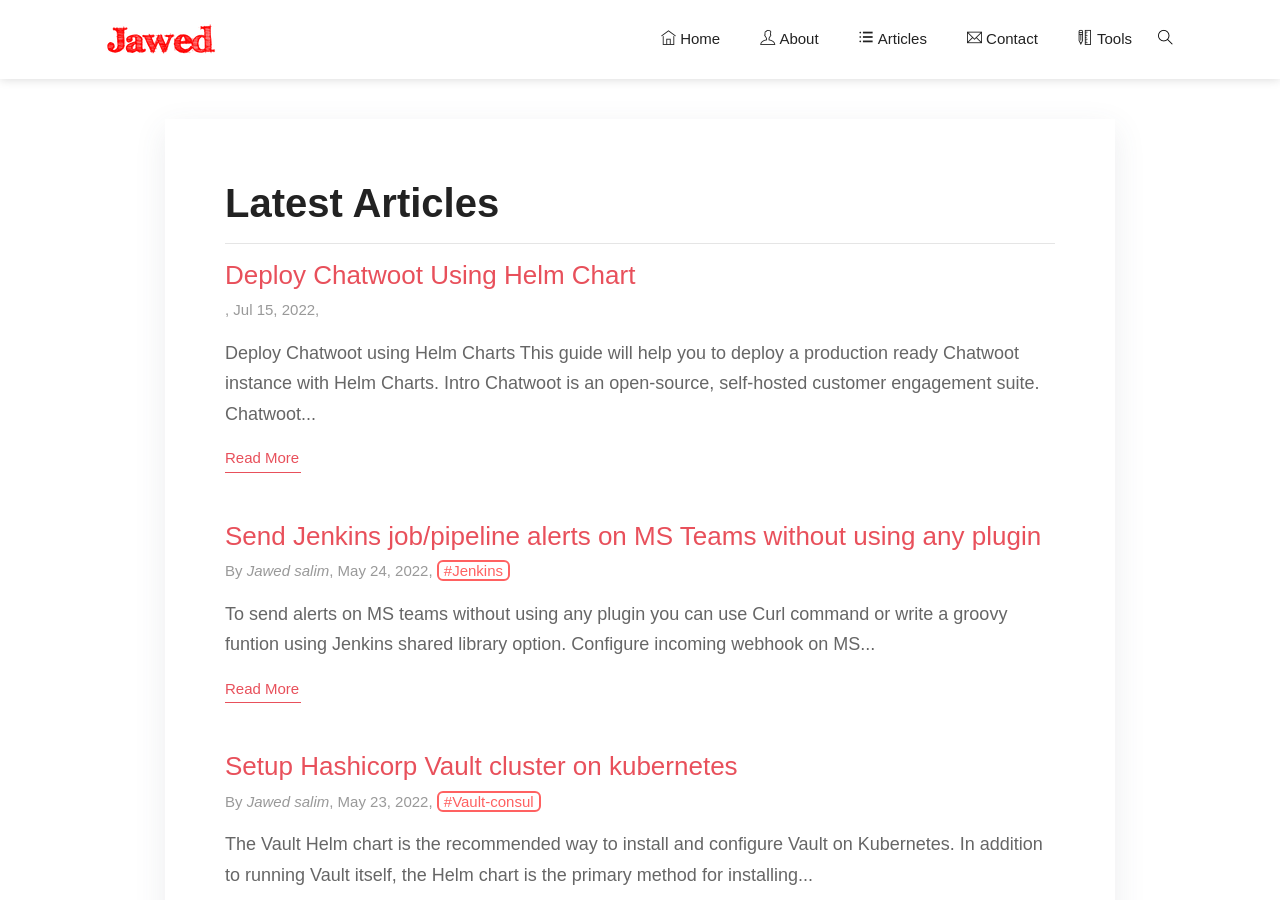
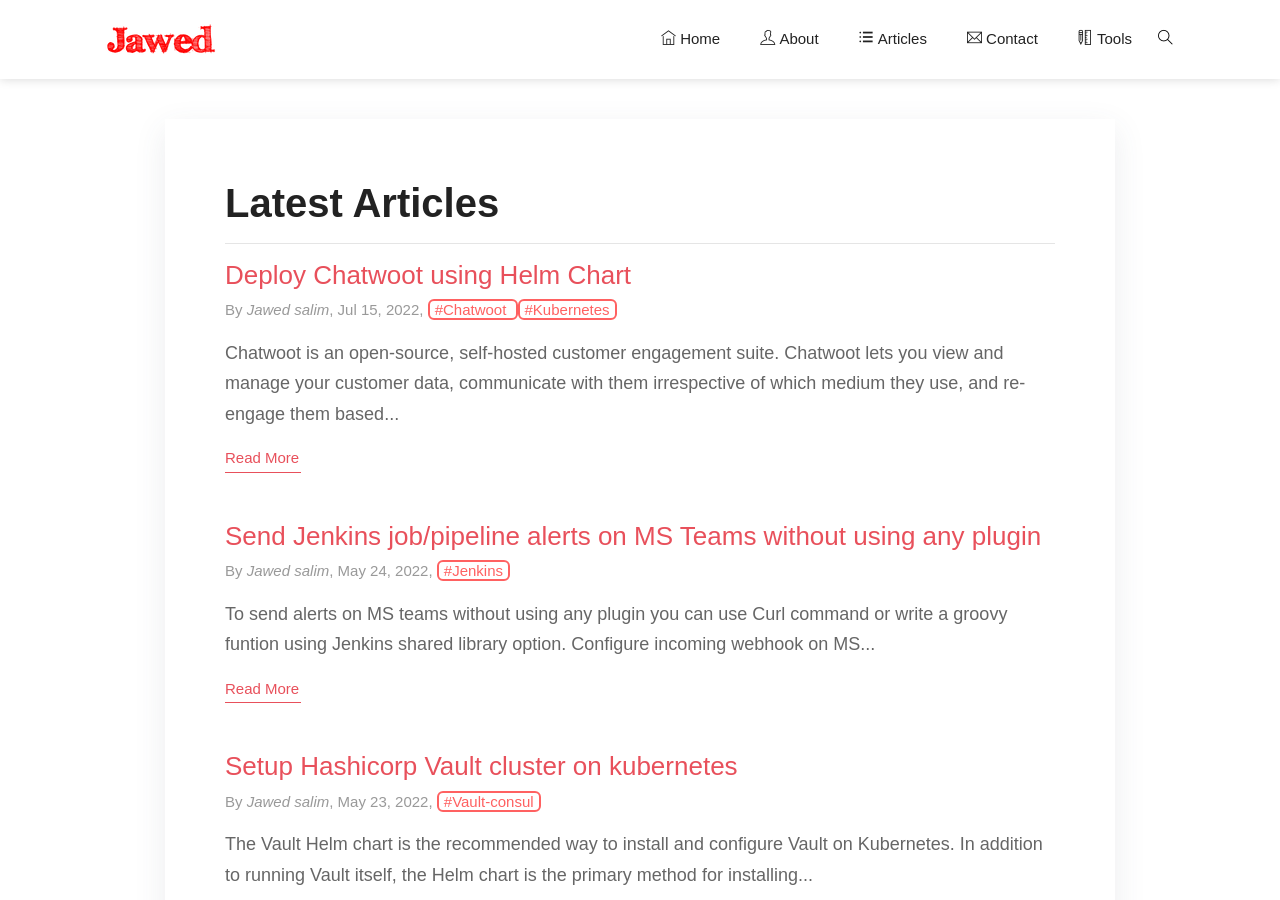
Before and after one commit to heyjawed/heyjawed.github.io, a Jekyll site: the page built from index.html, in a window 1280 px wide and 900 px high, scrolled down 549 px. Built offline with Jekyll 4.4.1, drawn with Linux system fonts in a browser that asks for light colours; some web fonts are replaced; the list of posts is cut into pages by our own code.

Commit message:
Update 2022-07-15-deploy-chatwoot-using-helm-chart.md

```diff
--- a/_posts/2022-07-15-deploy-chatwoot-using-helm-chart.md
+++ b/_posts/2022-07-15-deploy-chatwoot-using-helm-chart.md
@@ -1,8 +1,10 @@
-# Deploy Chatwoot using Helm Charts
-
-This guide will help you to deploy a production ready Chatwoot instance with Helm Charts.
-
-# Intro
+---
+title:  "Deploy Chatwoot using Helm Chart"
+author: "Jawed Salim"
+date: 2022-07-15 09:35:58 +0600
+description : "Setup chatwoot on kubernetes cluster using helm chart"
+tags: [chatwoot, kubernetes]
+---
 
 Chatwoot is an open-source, self-hosted customer engagement suite. Chatwoot lets you view and manage your customer data,
 communicate with them irrespective of which medium they use, and re-engage them based on their profile.
```
